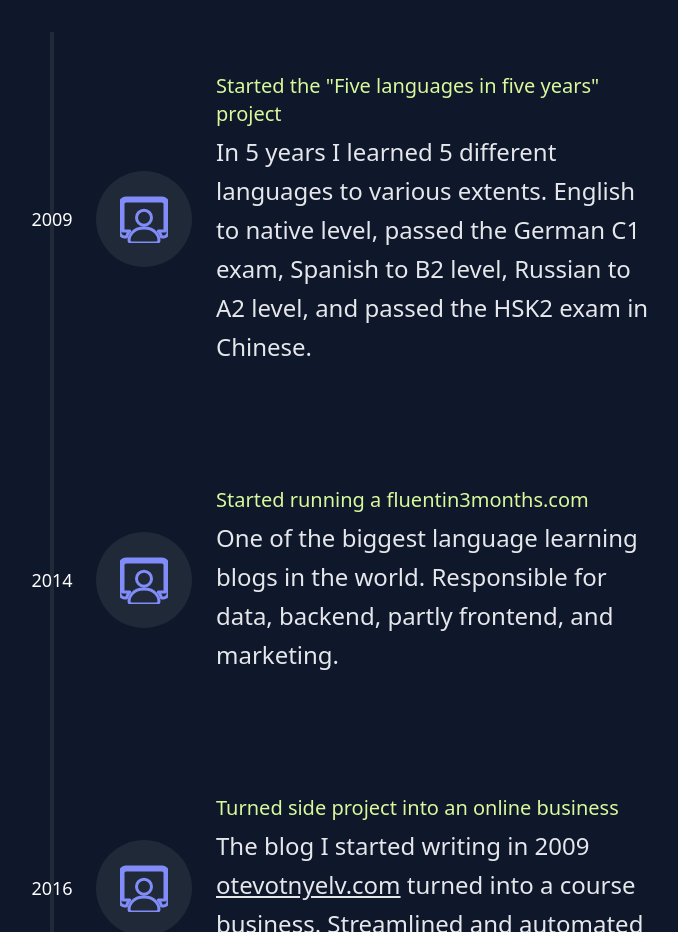
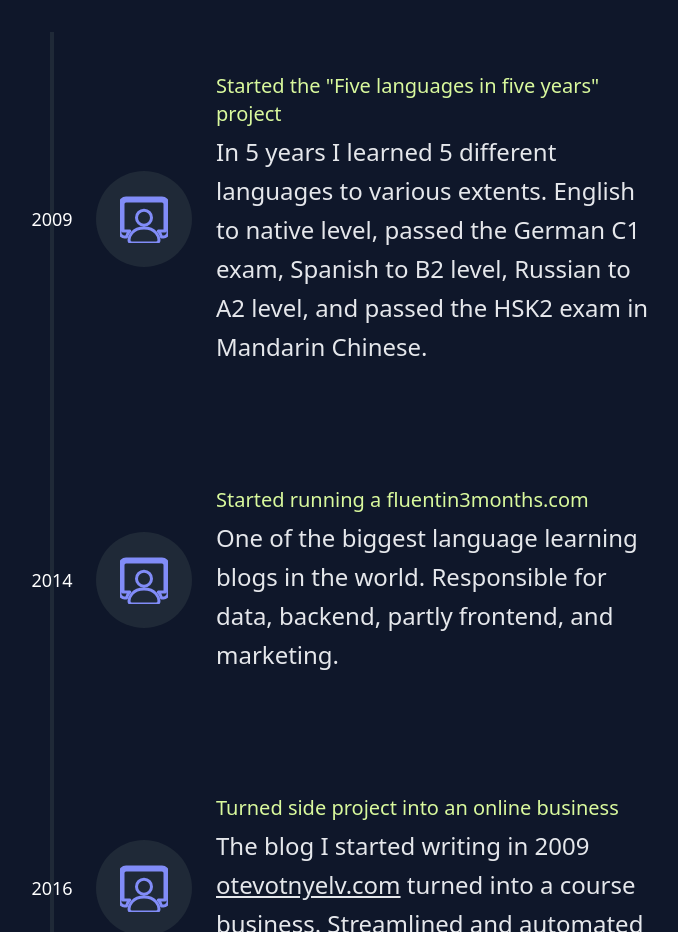
Before and after one commit to korbal/portfolio-next, a Next.js app: page / in a window 1280 px wide. Shown: the part 2700-3632 px from the top of the page, without its empty margins (288-966 px from the left). Built offline with nearby package versions, Linux system fonts and the light colour scheme.

Commit message:
new deploy trigger

```diff
--- a/components/Timeline.js
+++ b/components/Timeline.js
@@ -43,7 +43,7 @@ const Timeline = () => {
                   In 5 years I learned 5 different languages to various extents.
                   English to native level, passed the German C1 exam, Spanish to
                   B2 level, Russian to A2 level, and passed the HSK2 exam in
-                  Chinese.
+                  Mandarin Chinese.
                 </p>
               </div>
             </div>
```
